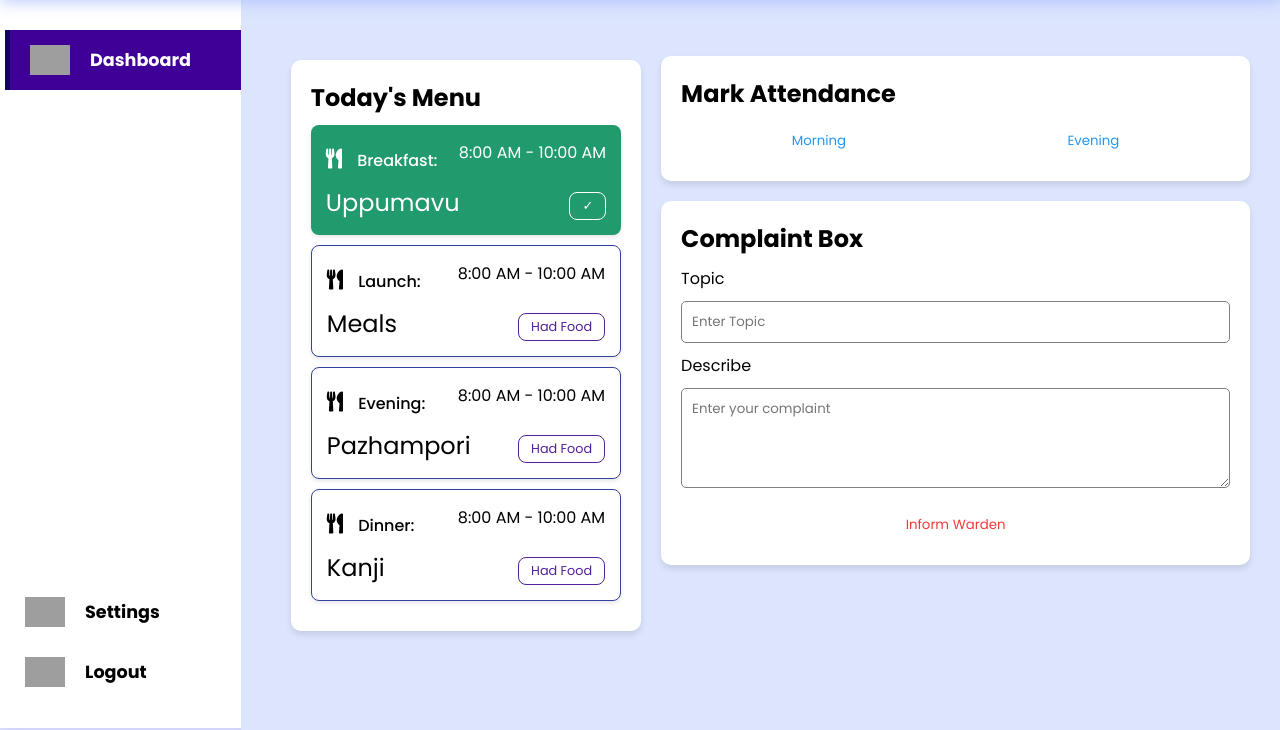
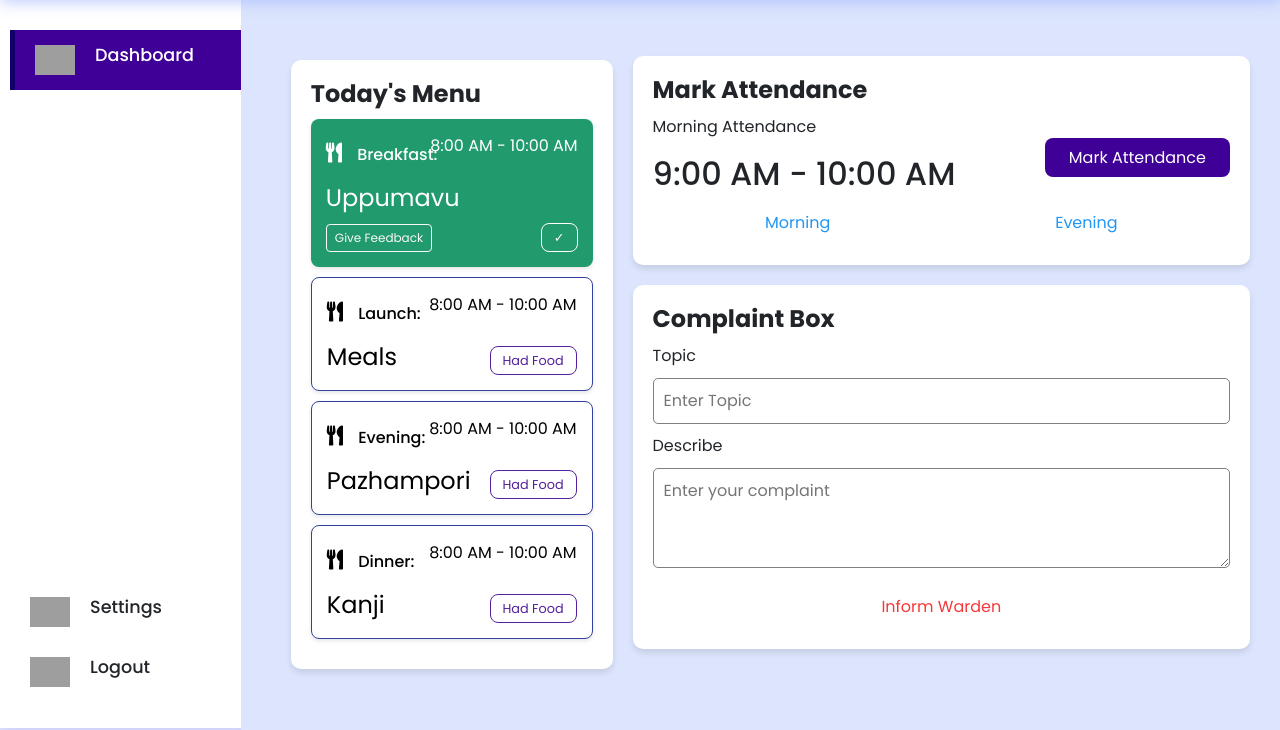
Before and after one commit to SivaPrasad43/Hostel_Management_System, a PHP site: page /php/dashboard/student_dashboard.php in a window 1280 px wide. Shown: the part 70-800 px from the top of the page. Run offline with PHP 8.4, Linux system fonts and the light colour scheme; a user stored in the database is signed in; grey boxes are pictures that could not be loaded.

Commit message:
feedback-added

```diff
--- a/php/dashboard/student_dashboard.php
+++ b/php/dashboard/student_dashboard.php
@@ -14,6 +14,7 @@ session_start(); // Start the session
 				initial-scale=1.0">
     <title>RIT Hostel</title>
     <link rel="stylesheet" href="https://cdnjs.cloudflare.com/ajax/libs/font-awesome/5.15.3/css/all.min.css">
+    <link href="https://cdn.jsdelivr.net/npm/bootstrap@5.3.2/dist/css/bootstrap.min.css" rel="stylesheet" integrity="sha384-T3c6CoIi6uLrA9TneNEoa7RxnatzjcDSCmG1MXxSR1GAsXEV/Dwwykc2MPK8M2HN" crossorigin="anonymous">
     <link rel="stylesheet" href="../../style/dash-style.css">
     <link rel="stylesheet" href="../../style/responsive.css">
 </head>
@@ -93,6 +94,15 @@ session_start(); // Start the session
                                 <span class="food-label">Breakfast:</span>
                             </div>
                             <div class="food-name">Uppumavu</div>
+                            <button
+                                            type="button"
+                                            class="btn btn-sm btn-outline-light btn-rounded mt-2"
+                                            data-bs-toggle="modal"
+                                            data-bs-target="#exampleModal"
+                                            style="--bs-btn-padding-y: .25rem; --bs-btn-padding-x: .5rem; --bs-btn-font-size: .75rem;"
+                                            >
+                                          Give Feedback
+                                        </button>
                             <div class="food-time">8:00 AM - 10:00 AM</div>
                             <div class="had-food-btn">✓</div>
                         </div>
@@ -128,6 +138,15 @@ session_start(); // Start the session
                 <div>
                     <div class="attendance-section">
                         <h2 class="attendance-title">Mark Attendance</h2>
+                        <div class="attendance-box">
+                                        <div class="time-show">
+                                            <p>Morning Attendance</p>
+                                            <h1>9:00 AM - 10:00 AM </h1>
+                                        </div>
+                                        <div class="mark-attendance">
+                                            <a href="#" class="attendance-btn">Mark Attendance</a>
+                                        </div>
+                        </div>
                         <div class="attendance-buttons">
                             <button class="attendance-button">Morning</button>
                             <button class="attendance-button">Evening</button>
@@ -147,91 +166,34 @@ session_start(); // Start the session
                 </div>
 
             </div>
-
-            <!-- <div class="report-container">
-                <div class="report-header">
-                    <h1 class="recent-Articles">Recent Articles</h1>
-                    <button class="view">View All</button>
-                </div>
-
-                <div class="report-body">
-                    <div class="report-topic-heading">
-                        <h3 class="t-op">Article</h3>
-                        <h3 class="t-op">Views</h3>
-                        <h3 class="t-op">Comments</h3>
-                        <h3 class="t-op">Status</h3>
-                    </div>
-
-                    <div class="items">
-                        <div class="item1">
-                            <h3 class="t-op-nextlvl">Article 73</h3>
-                            <h3 class="t-op-nextlvl">2.9k</h3>
-                            <h3 class="t-op-nextlvl">210</h3>
-                            <h3 class="t-op-nextlvl label-tag">Published</h3>
-                        </div>
-
-                        <div class="item1">
-                            <h3 class="t-op-nextlvl">Article 72</h3>
-                            <h3 class="t-op-nextlvl">1.5k</h3>
-                            <h3 class="t-op-nextlvl">360</h3>
-                            <h3 class="t-op-nextlvl label-tag">Published</h3>
-                        </div>
-
-                        <div class="item1">
-                            <h3 class="t-op-nextlvl">Article 71</h3>
-                            <h3 class="t-op-nextlvl">1.1k</h3>
-                            <h3 class="t-op-nextlvl">150</h3>
-                            <h3 class="t-op-nextlvl label-tag">Published</h3>
-                        </div>
-
-                        <div class="item1">
-                            <h3 class="t-op-nextlvl">Article 70</h3>
-                            <h3 class="t-op-nextlvl">1.2k</h3>
-                            <h3 class="t-op-nextlvl">420</h3>
-                            <h3 class="t-op-nextlvl label-tag">Published</h3>
-                        </div>
-
-                        <div class="item1">
-                            <h3 class="t-op-nextlvl">Article 69</h3>
-                            <h3 class="t-op-nextlvl">2.6k</h3>
-                            <h3 class="t-op-nextlvl">190</h3>
-                            <h3 class="t-op-nextlvl label-tag">Published</h3>
-                        </div>
-
-                        <div class="item1">
-                            <h3 class="t-op-nextlvl">Article 68</h3>
-                            <h3 class="t-op-nextlvl">1.9k</h3>
-                            <h3 class="t-op-nextlvl">390</h3>
-                            <h3 class="t-op-nextlvl label-tag">Published</h3>
-                        </div>
-
-                        <div class="item1">
-                            <h3 class="t-op-nextlvl">Article 67</h3>
-                            <h3 class="t-op-nextlvl">1.2k</h3>
-                            <h3 class="t-op-nextlvl">580</h3>
-                            <h3 class="t-op-nextlvl label-tag">Published</h3>
-                        </div>
-
-                        <div class="item1">
-                            <h3 class="t-op-nextlvl">Article 66</h3>
-                            <h3 class="t-op-nextlvl">3.6k</h3>
-                            <h3 class="t-op-nextlvl">160</h3>
-                            <h3 class="t-op-nextlvl label-tag">Published</h3>
-                        </div>
-
-                        <div class="item1">
-                            <h3 class="t-op-nextlvl">Article 65</h3>
-                            <h3 class="t-op-nextlvl">1.3k</h3>
-                            <h3 class="t-op-nextlvl">220</h3>
-                            <h3 class="t-op-nextlvl label-tag">Published</h3>
-                        </div>
-
-                    </div>
-                </div> -->
         </div>
     </div>
     </div>
 
+    <!-- Modal -->
+<div class="modal fade" id="exampleModal" tabindex="-1" aria-labelledby="exampleModalLabel" aria-hidden="true">
+  <div class="modal-dialog">
+    <div class="modal-content">
+      <div class="modal-header">
+        <h1 class="modal-title fs-5" id="exampleModalLabel">Food Feedback</h1>
+        <button type="button" class="btn-close" data-bs-dismiss="modal" aria-label="Close"></button>
+      </div>
+      <div class="modal-body">
+      <form id="complaint-form" action="../process_complaint.php" method="post">
+        <label for="description">Describe</label>
+        <textarea class="complaint-textarea" name="content" placeholder="Enter your Feedback"required></textarea>
+      </div>
+      <div class="modal-footer">
+        <button type="button" class="btn btn-secondary" data-bs-dismiss="modal">Close</button>
+        <button type="button" class="btn btn-primary">Send Feedback</button>
+      </div>
+      </form>
+    </div>
+  </div>
+</div>
+
+
+    <script src="https://cdn.jsdelivr.net/npm/bootstrap@5.3.2/dist/js/bootstrap.bundle.min.js" integrity="sha384-C6RzsynM9kWDrMNeT87bh95OGNyZPhcTNXj1NW7RuBCsyN/o0jlpcV8Qyq46cDfL" crossorigin="anonymous"></script>
     <script src="../../style/dashboard.js"></script>
 </body>
 
```
